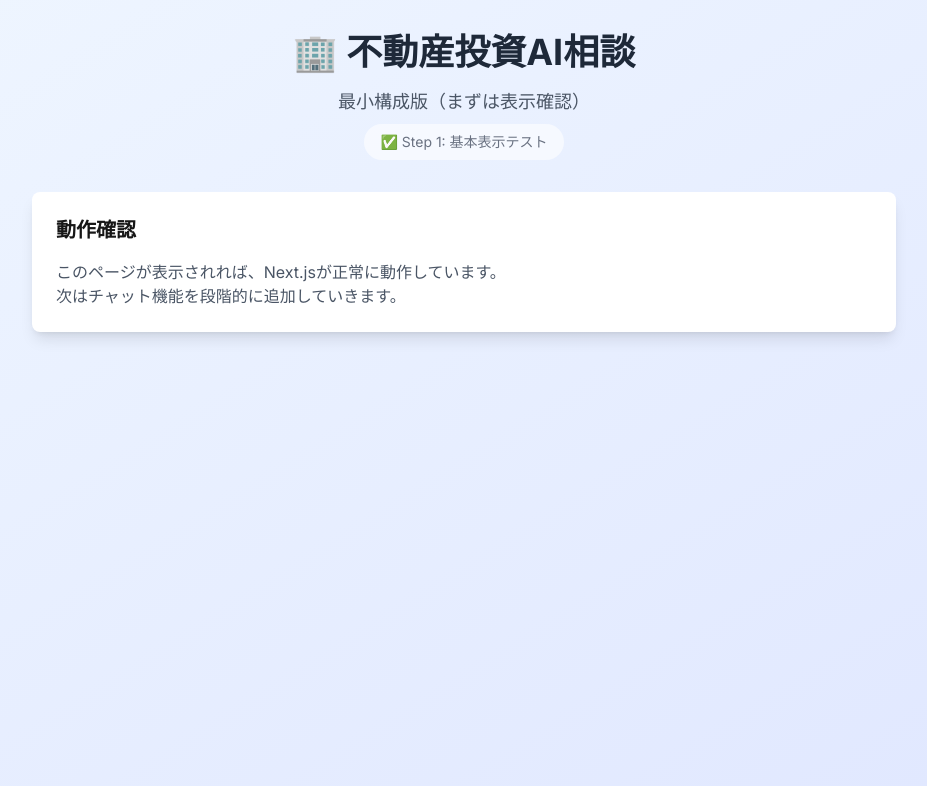
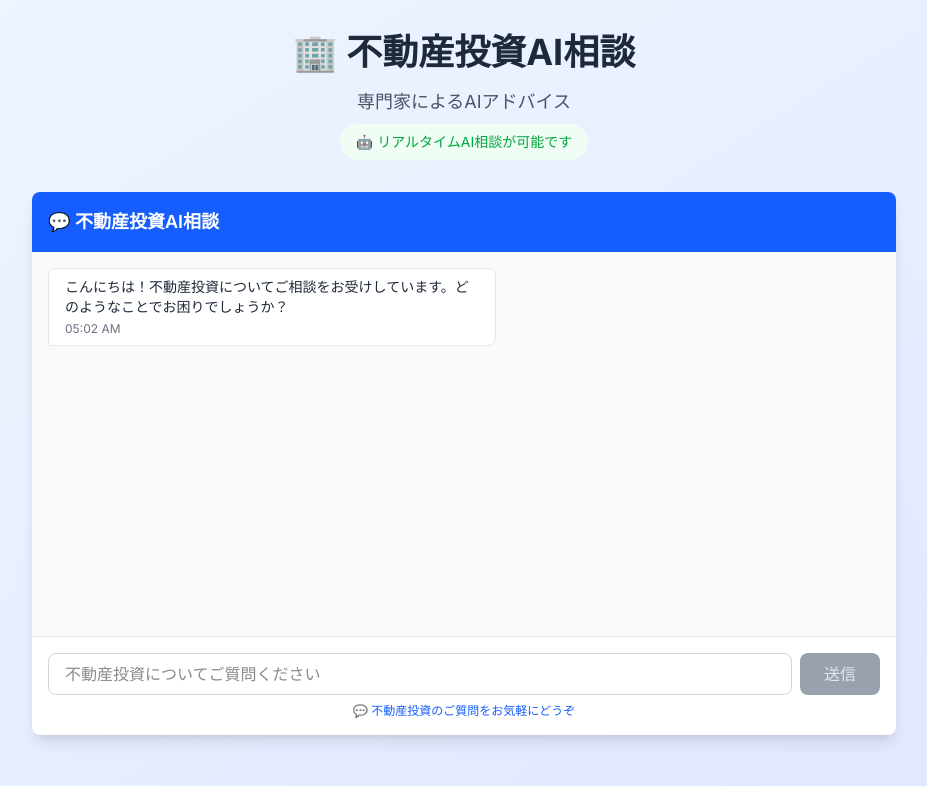
Before and after one commit to Yama0609/kitai, a Next.js app: page / in a window 1280 px wide. Shown: the top 786 px of the page, without its empty margins (176-1103 px from the left). Built offline with nearby package versions, Linux system fonts and the light colour scheme.

Commit message:
🎨 完成版スタイル: 開発段階表記を削除してプロダクション仕様に

```diff
--- a/src/app/page.tsx
+++ b/src/app/page.tsx
@@ -1,3 +1,5 @@
+import SimpleChat from '@/components/SimpleChat'
+
 export default function Home() {
   return (
     <main className="min-h-screen bg-gradient-to-br from-blue-50 to-indigo-100 py-8">
@@ -7,21 +9,14 @@ export default function Home() {
             🏢 不動産投資AI相談
           </h1>
           <p className="text-lg text-gray-600 mb-2">
-            最小構成版（まずは表示確認）
+            専門家によるAIアドバイス
           </p>
-          <div className="text-sm text-gray-500 bg-white/60 px-4 py-2 rounded-full inline-block">
-            ✅ Step 1: 基本表示テスト
+          <div className="text-sm text-green-600 bg-green-50 px-4 py-2 rounded-full inline-block">
+            🤖 リアルタイムAI相談が可能です
           </div>
         </div>
 
-        <div className="bg-white rounded-lg shadow-lg p-6">
-          <h2 className="text-xl font-semibold mb-4">動作確認</h2>
-          <p className="text-gray-600">
-            このページが表示されれば、Next.jsが正常に動作しています。
-            <br/>
-            次はチャット機能を段階的に追加していきます。
-          </p>
-        </div>
+        <SimpleChat />
       </div>
     </main>
   )
--- a/src/components/SimpleChat.tsx
+++ b/src/components/SimpleChat.tsx
@@ -125,8 +125,8 @@ export default function SimpleChat() {
             {isLoading ? '送信中...' : '送信'}
           </button>
         </div>
-        <div className="mt-2 text-xs text-green-600 text-center">
-          🎉 Step 3: リアルタイムAIチャット機能が動作しています！
+        <div className="mt-2 text-xs text-blue-600 text-center">
+          💬 不動産投資のご質問をお気軽にどうぞ
         </div>
       </div>
     </div>
```
